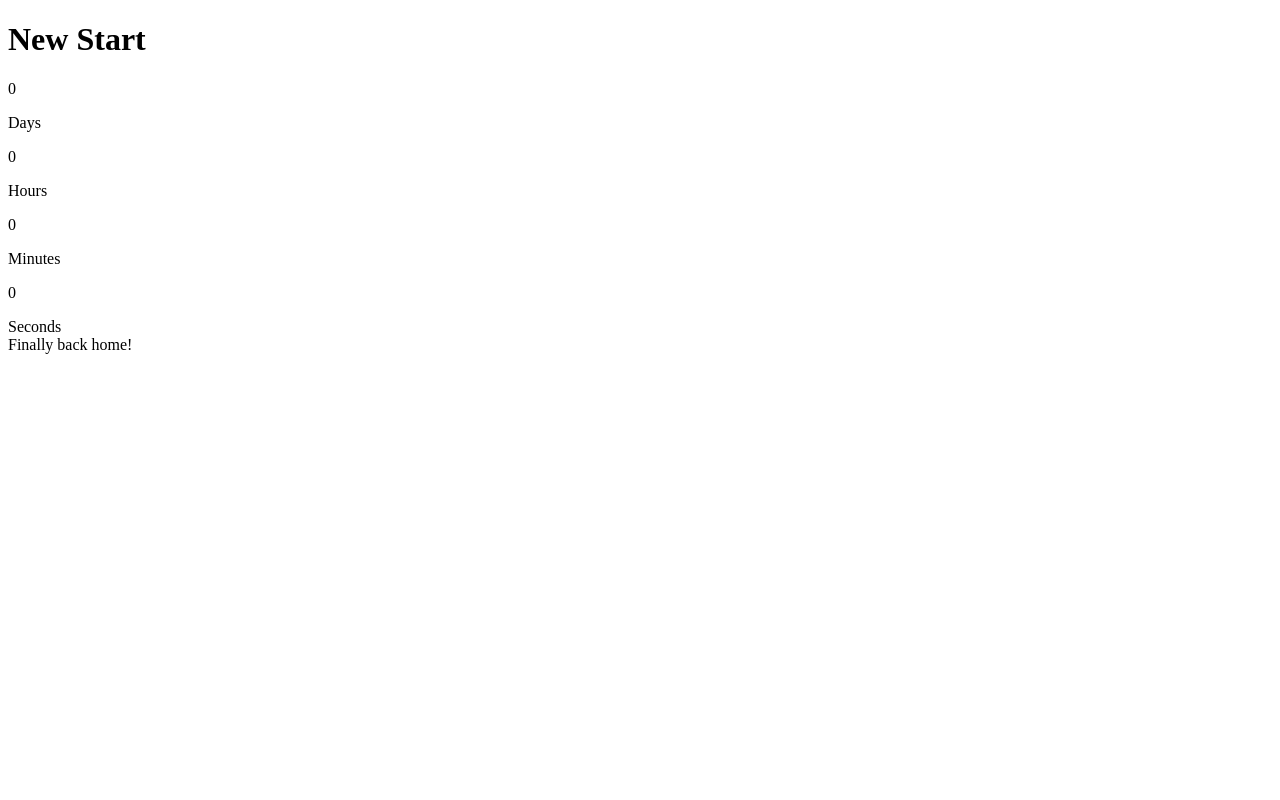
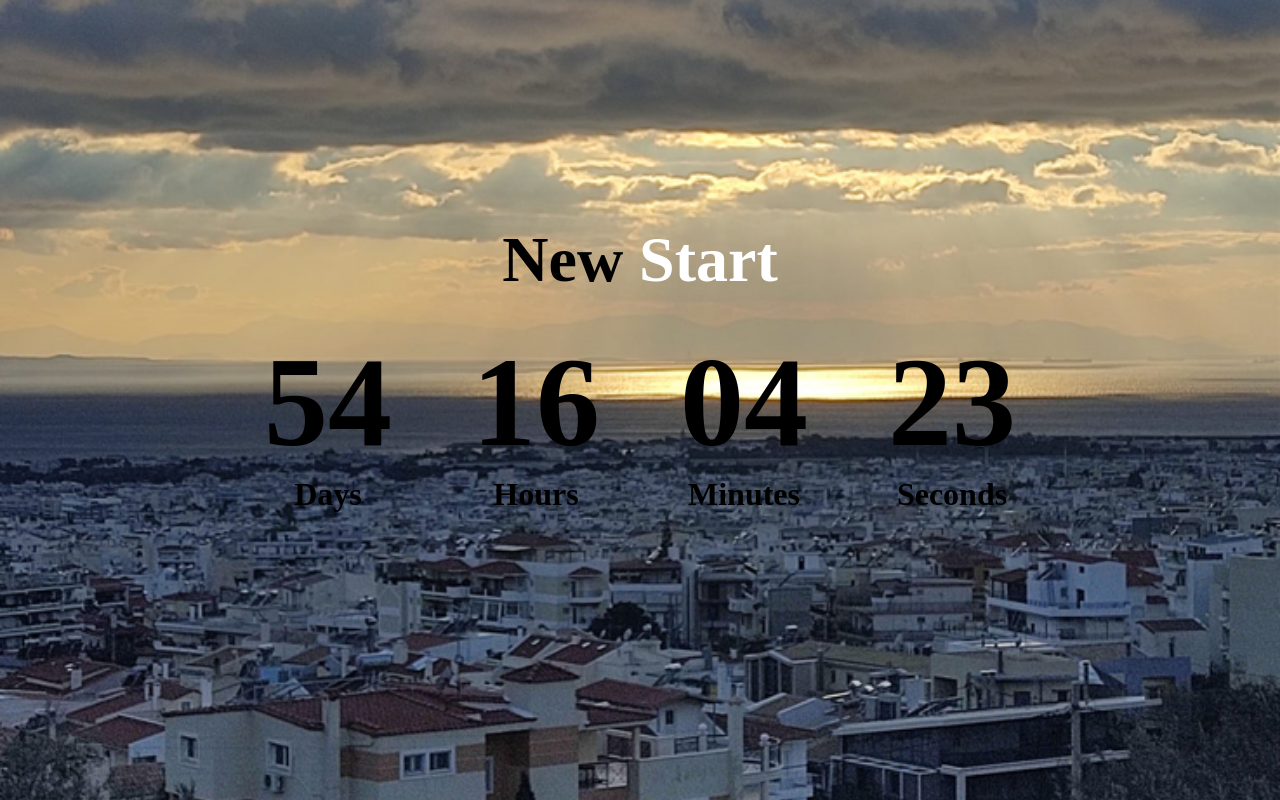
Before and after one commit to jordanpapaditsas/countdown-timer, a plain HTML site: page index.html in a window 1280 px wide. Drawn offline with Linux system fonts and the light colour scheme; the site is published under a folder, as on GitHub Pages, so addresses that start at the root find nothing.

Commit message:
Fixing deploy link

```diff
--- a/index.html
+++ b/index.html
@@ -4,7 +4,7 @@
   <meta charset="UTF-8">
   <meta name="viewport" content="width=device-width, initial-scale=1.0">
   <title>Countdown timer</title>
-  <link rel="stylesheet" href="/src/css/style.css">
+  <link rel="stylesheet" href="./src/css/style.css">
 </head>
 <body>
   <h1>New <span class="span-heading">Start</span></h1>
@@ -29,6 +29,6 @@
     </div>
     <div id="message">Finally <span class="message-s">back</span> home!</div>
 
-  <script src="/src/index.js"></script>
+  <script src="./src/index.js"></script>
 </body>
 </html>
--- a/src/css/style.css
+++ b/src/css/style.css
@@ -6,7 +6,7 @@
 
 body {
   min-height: 100vh;
-  background-image: url(/images/glyfada1.png);
+  background-image: url(../../images/glyfada1.png);
   background-repeat: no-repeat;
   background-size: cover;
   display: flex;
```
